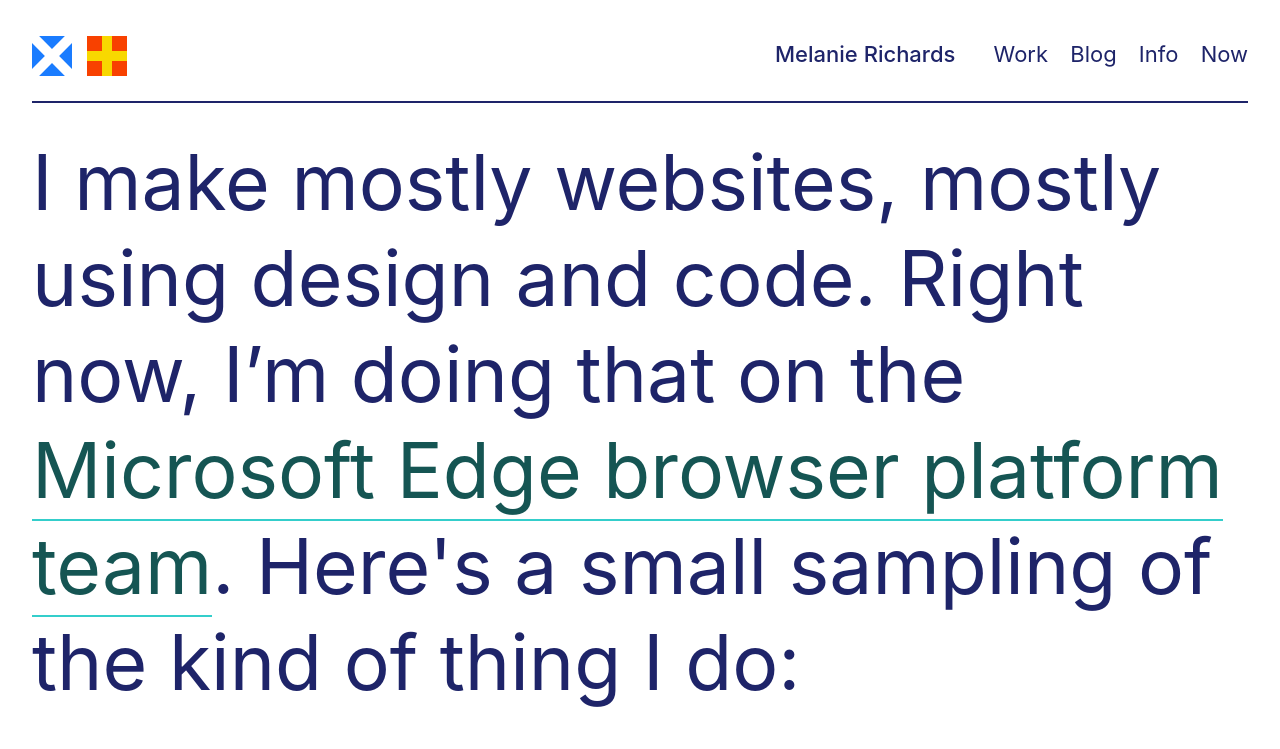
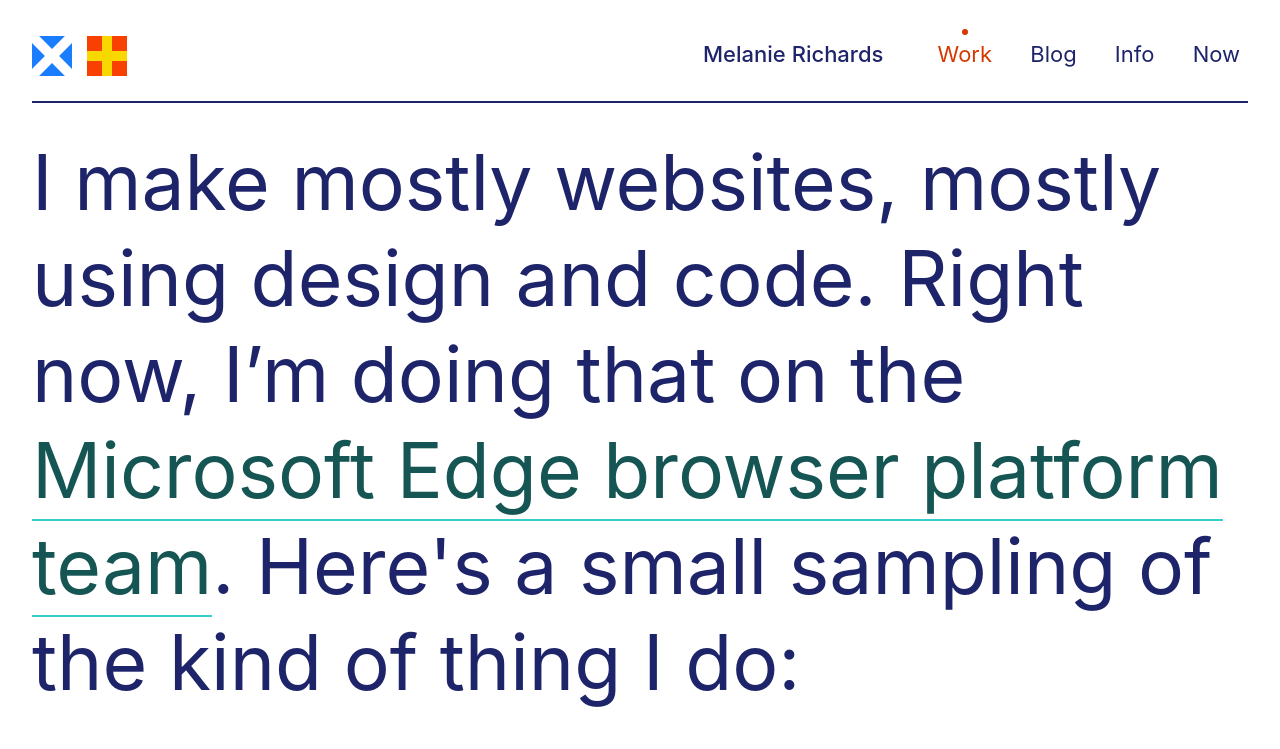
Before and after one commit to dansef/melanie-richards.com, a Jekyll site: the page built from _source/index.md, in a window 1280 px wide. Shown: the top 749 px of the page. Built offline with Jekyll 4.4.1, drawn with Linux system fonts in a browser that asks for light colours; some web fonts are replaced; grey boxes are pictures that could not be loaded.

Commit message:
Finalize header link colors
Fixes #2

```diff
--- a/_source/_includes/header.html
+++ b/_source/_includes/header.html
@@ -11,7 +11,7 @@
             {% if item.url contains 'page' %}
             {% elsif item.nav == true %}
               <li>
-                  <a href="{{ item.url | prepend: site.baseurl }}">{{ item.title }}</a>
+                  <a {% if page.url == item.url %}class="current"{% endif %} href="{{ item.url | prepend: site.baseurl }}">{{ item.title }}</a>
               </li>
             {% endif %}
           {% endfor %}
--- a/_source/assets/_sass/header.scss
+++ b/_source/assets/_sass/header.scss
@@ -7,12 +7,26 @@
   margin-bottom: 2rem;
 
   a {
+    position: relative;
     border-bottom: 0;
-    color: $color-headings-link;
+    color: $color-brand;
+    transition: color ease-in-out 200ms;
   }
 
-  a:hover {
-    color: $color-link-hover;
+  a:focus {
+    background: #f8d800;
+    color: #000;
+    transition: none;
+
+    &:before {
+      display: none;
+    }
+
+  }
+
+  a:hover, a:active, .current {
+    background: transparent;
+    color: #d63800;
   }
 
 }
@@ -66,7 +80,26 @@
     }
 
     a {
-      padding: .5rem;
+      padding: .5rem 1rem;
+    }
+
+    a:before {
+      display: block;
+      content: '';
+      position: absolute;
+      top: -3px;
+      left: 50%;
+      margin-left: -3px;
+      width: 6px;
+      height: 6px;
+      border-radius: 50%;
+      background: #d63800;
+      opacity: 0;
+      transition: opacity ease-in-out 200ms;
+    }
+
+    a:hover:before, a:active:before, .current:before {
+      opacity: 1;
     }
 
   }
--- a/_source/assets/_sass/sass-helpers.scss
+++ b/_source/assets/_sass/sass-helpers.scss
@@ -25,7 +25,7 @@
 $color-brand: #1e2469;
 $color-headings: #000;
 $color-headings-link: #1e2469;
-$color-headings-link-hover: #293291;
+$color-headings-link-hover: #000;
 
 $line-style: 2px solid #1e2469;
 
```
